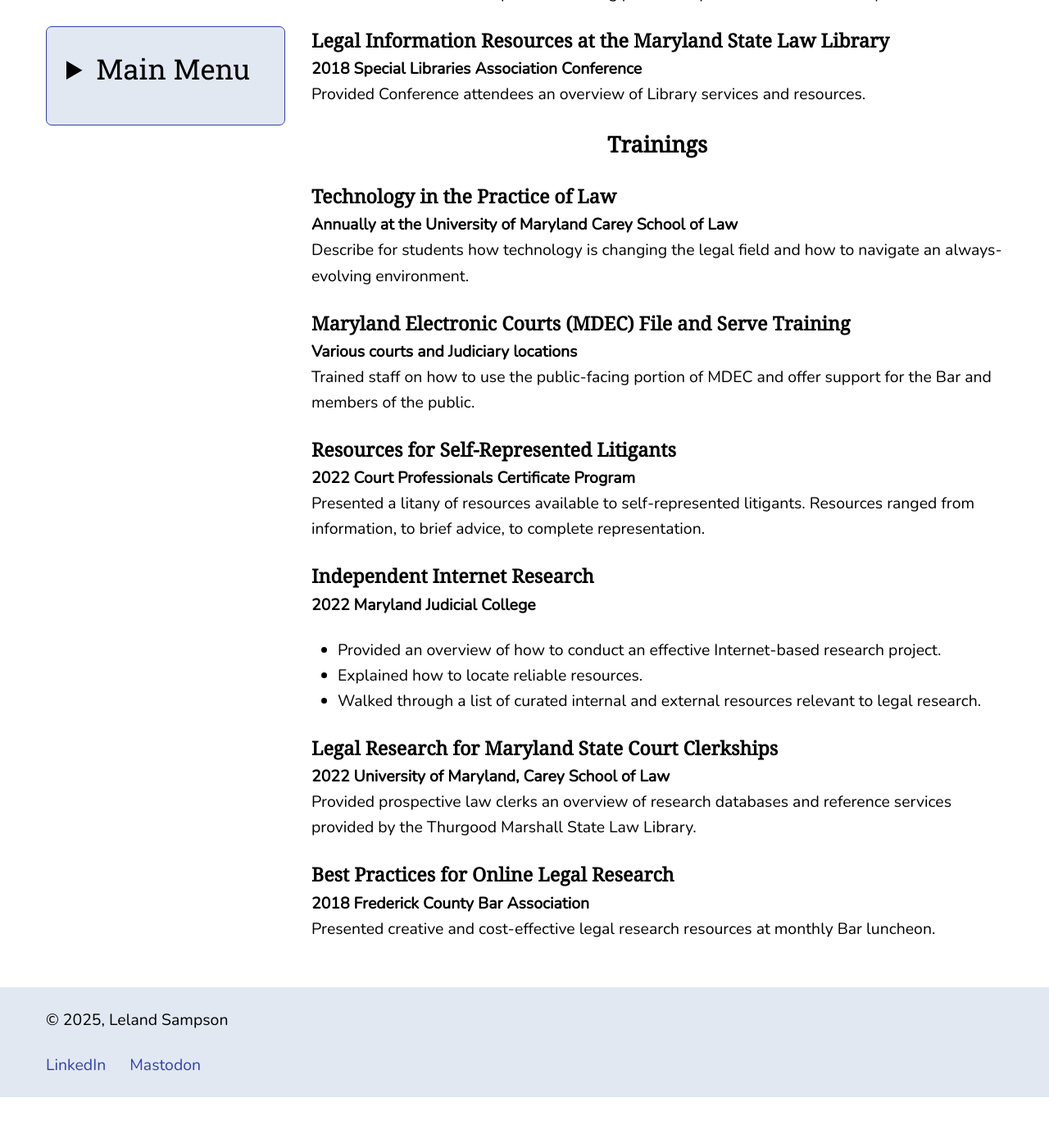
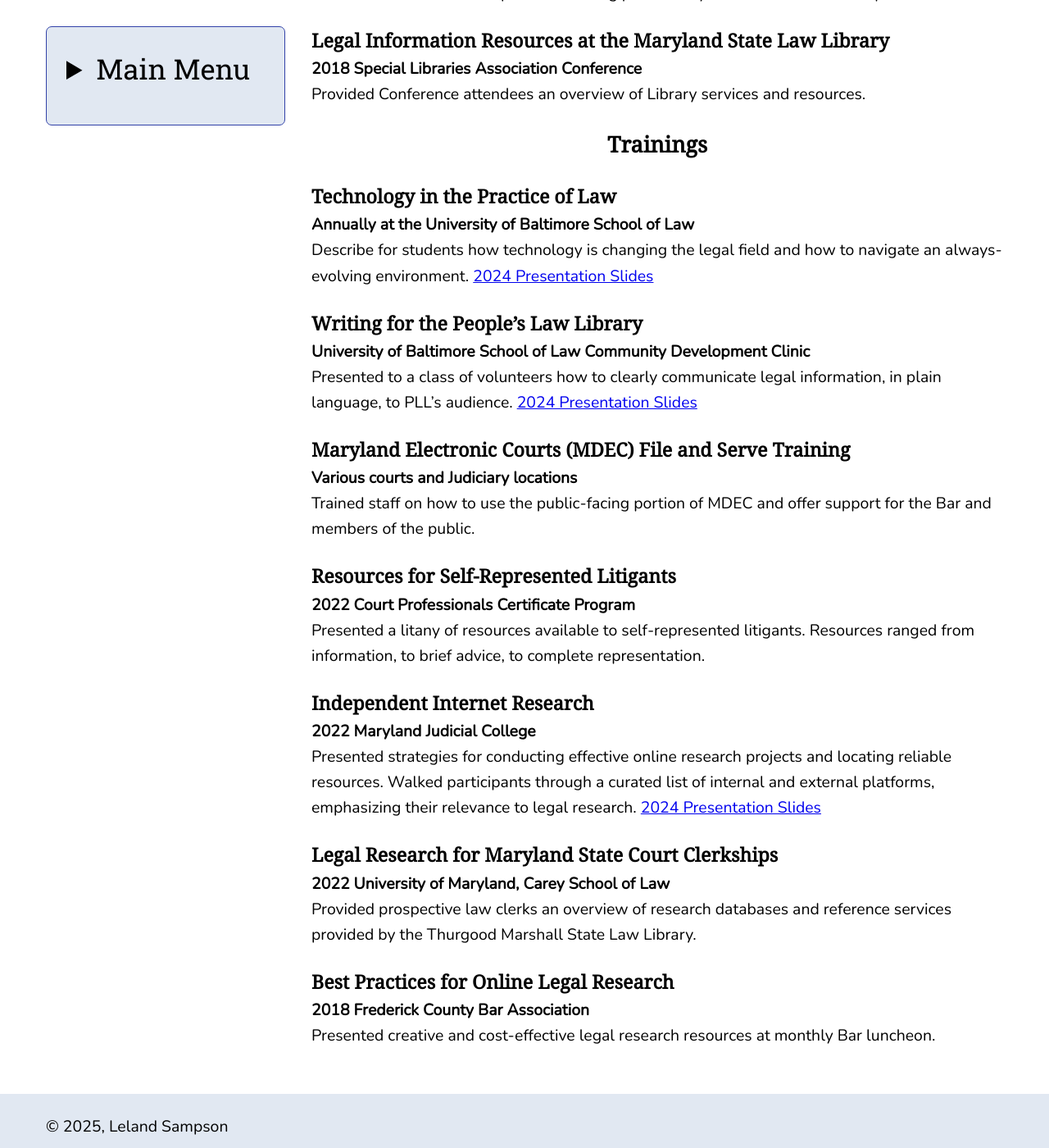
Before and after one commit to lelandsampson/Leland-Sampson-Website, a Jekyll site: the page built from presentations.md, in a window 1280 px wide and 1400 px high, scrolled down 4121 px. Shown: the whole window at 82% size. Built offline with Jekyll 4.4.1, drawn with Linux system fonts in a browser that asks for light colours; before the commit the page ends 5459 px from its top, so only the background shows below that.

Commit message:
presentation update

```diff
--- a/presentations.md
+++ b/presentations.md
@@ -102,8 +102,14 @@ Provided Conference attendees an overview of Library services and resources.
 <h2 align="center"><a id="trainings"></a>Trainings</h2>
 
 ### Technology in the Practice of Law
-**Annually at the University of Maryland Carey School of Law**
+**Annually at the University of Baltimore School of Law**
 Describe for students how technology is changing the legal field and how to navigate an always-evolving environment.
+[2024 Presentation Slides](files/2024-UB-Technology-in-Law-Practice.pdf)
+
+### Writing for the People's Law Library
+**University of Baltimore School of Law Community Development Clinic**
+Presented to a class of volunteers how to clearly communicate legal information, in plain language, to PLL's audience.
+[2024 Presentation Slides](files/2024-UB-Community-Development-Clinic.pdf)
 
 ### Maryland Electronic Courts (MDEC) File and Serve Training
 **Various courts and Judiciary locations**
@@ -115,9 +121,8 @@ Presented a litany of resources available to self-represented litigants. Resourc
 
 ### Independent Internet Research
 **2022 Maryland Judicial College**
-- Provided an overview of how to conduct an effective Internet-based research project.
-- Explained how to locate reliable resources.
-- Walked through a list of curated internal and external resources relevant to legal research.
+Presented strategies for conducting effective online research projects and locating reliable resources. Walked participants through a curated list of internal and external platforms, emphasizing their relevance to legal research.
+[2024 Presentation Slides](files/2022-Independent-Internet-Research.pdf)
 
 ### Legal Research for Maryland State Court Clerkships
 **2022 University of Maryland, Carey School of Law**
```
Also changed, not shown: 3 other files.
